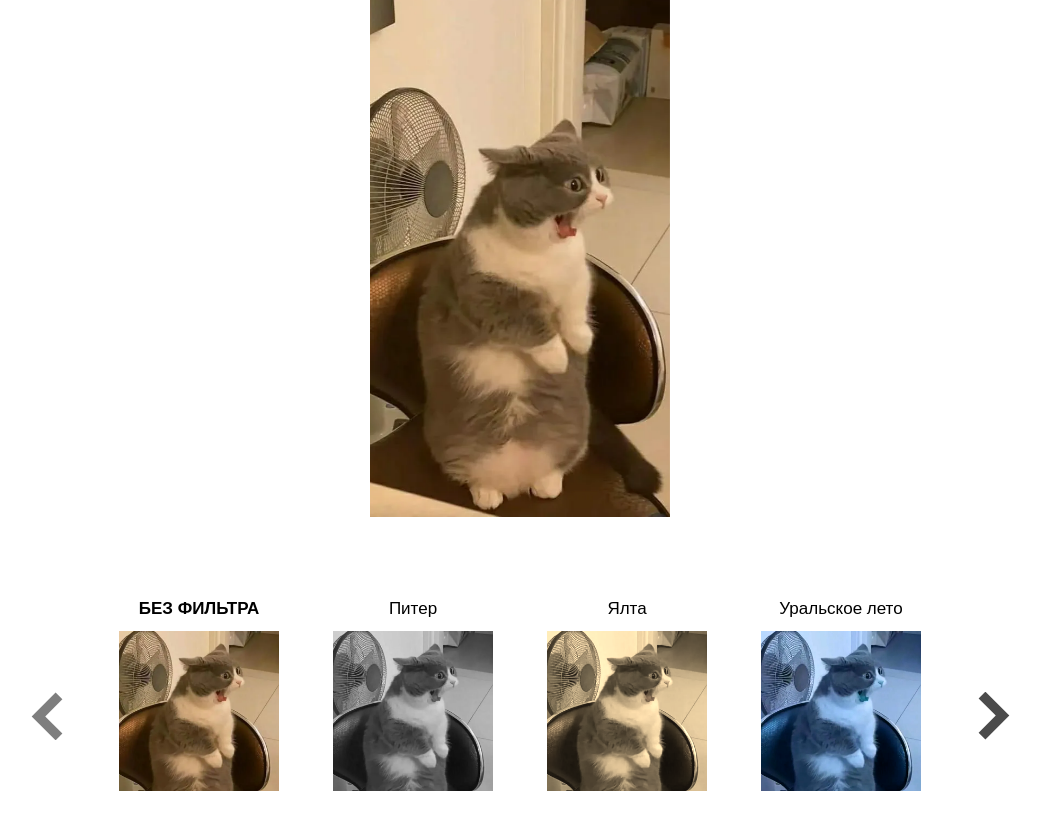
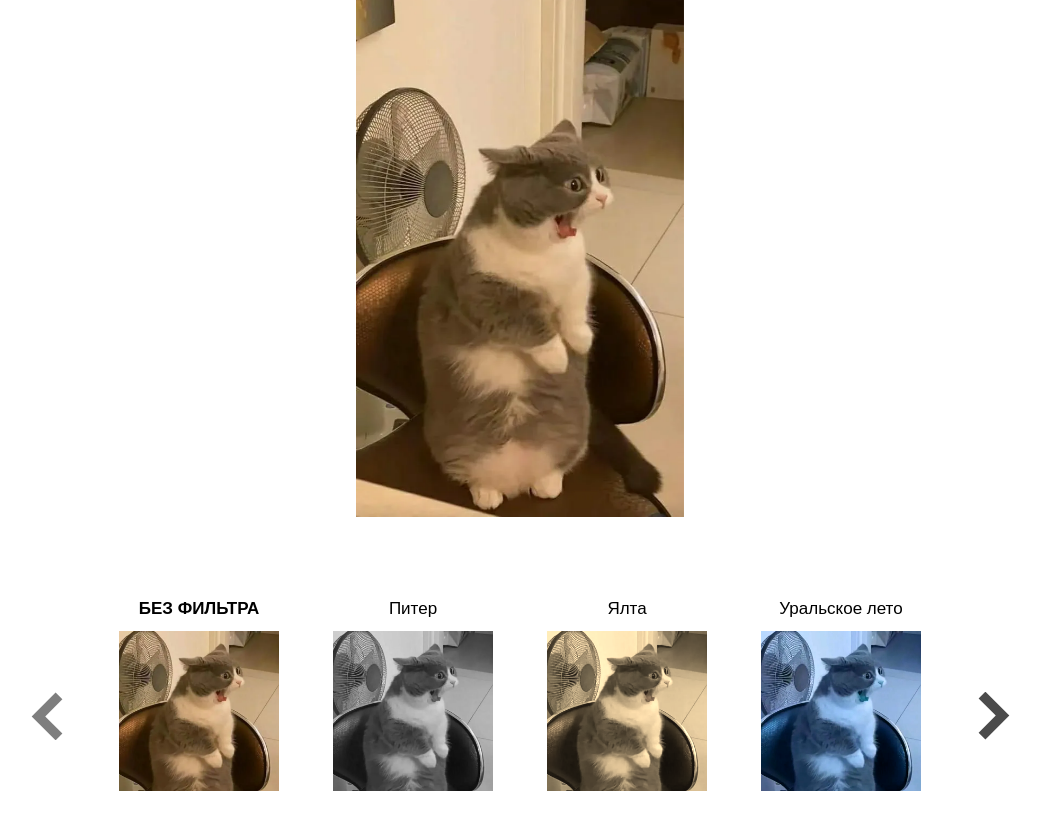
Before and after one commit to itmo2022-verstka/task-4, a website: page catgram/src/index.html in a window 1280 px wide. Shown: the part 111-940 px from the top of the page, without its empty margins (120-1160 px from the left). Drawn offline with Linux system fonts and the light colour scheme.

Commit message:
css new update

```diff
--- a/catgram/src/index.css
+++ b/catgram/src/index.css
@@ -73,8 +73,8 @@ main {
 }
 
 .kitty-img {
-	width: 300px;
-	height: 520px;
+	max-width: 520px;
+	max-height: 520px;
 	object-fit: cover;
 }
 
@@ -82,7 +82,6 @@ main {
 .image-scaled,
 .image-rotated {
 	max-height: 520px;
-
 }
 
 .kitty {
@@ -153,9 +152,6 @@ main {
 	display: grid;
 	grid-template-columns: 1fr repeat(4, 2fr) 1fr;
 	justify-items: center;
-	/*display: flex;
-	flex-direction: row;
-	justify-content: space-between;*/
 }
 
 .filter {
@@ -219,10 +215,8 @@ main {
 	display: none;
 }
 
-.input-fill:checked ~ .kitty .image-flipped,
-.input-fill:checked ~ .kitty .edit-img {
-	height: 300px;
-	width: 300px;
+.input-fill:checked ~ .kitty .image-flipped {
+	aspect-ratio: 1;
 	object-fit: cover;
 }
 
```
